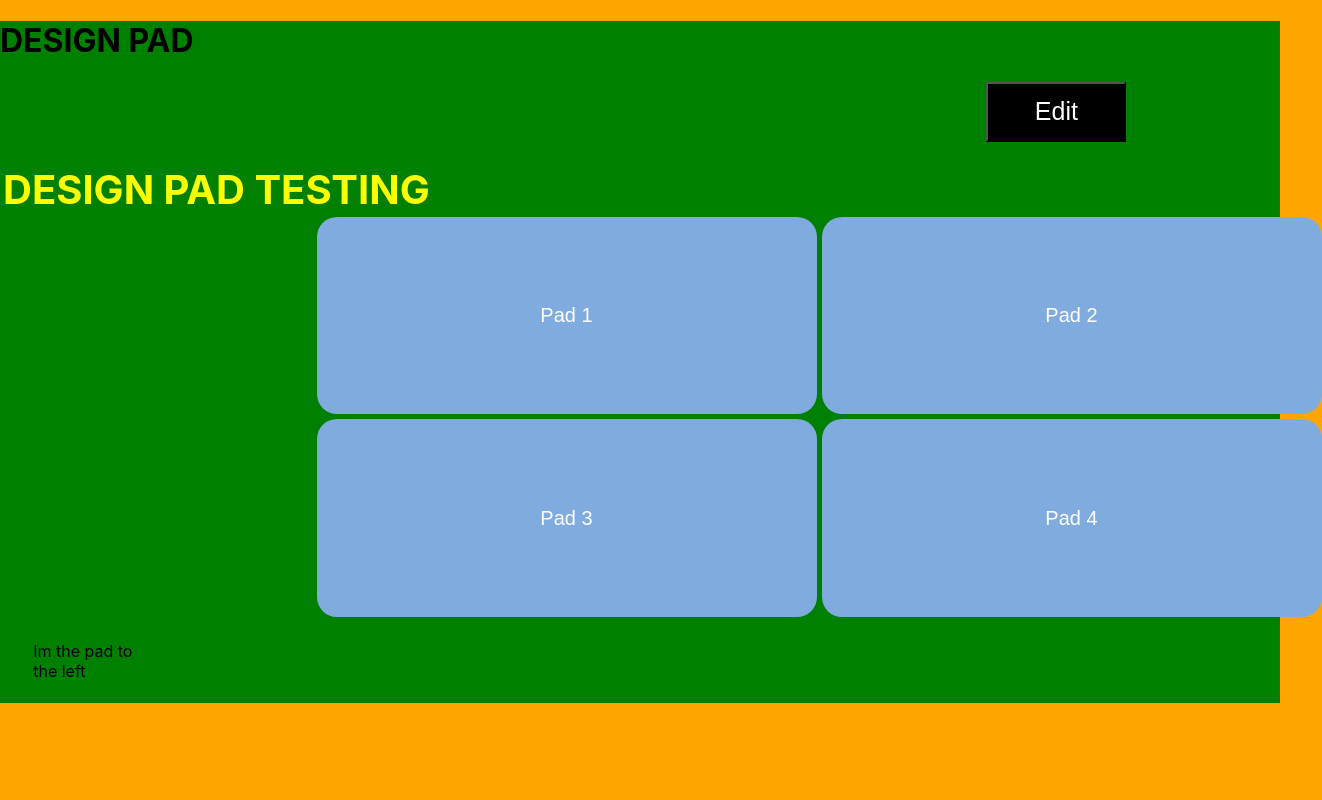
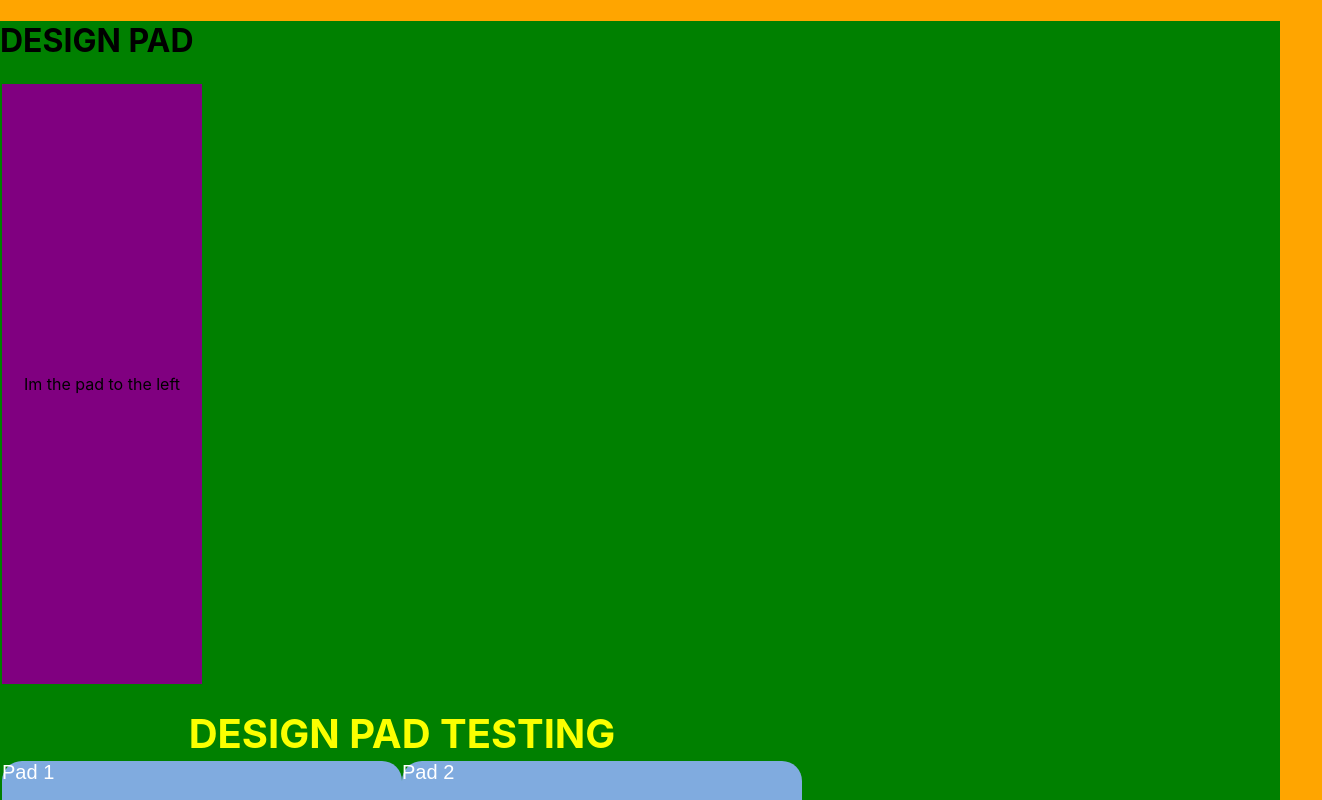
Before and after one commit to 464squad/design-pad, a React (Create React App) app: page / in a window 1280 px wide. Shown: the top 800 px of the page, 1322 px wide, since content can reach past the window. Built offline with nearby package versions, Linux system fonts and the light colour scheme.

Commit message:
Created development branch and made changes to DesignBoard.js, DesignContainer.js and index.css files

```diff
--- a/src/components/DesignBoard.js
+++ b/src/components/DesignBoard.js
@@ -20,16 +20,14 @@ const DesignBoardBody = () => {
         //         <th> DESIGN PAD </th>
         //     </tr>
         // </thead>
-        <div>
-            <div class="Pad">
-                <div class="board_container">
-                    <div class="box"> Pad 1 </div>
-                    <div class="box"> Pad 2 </div>
-                    <div class="box"> Pad 3 </div>
-                    <div class="box"> Pad 4 </div>
-                </div>
+        // <div class="Pad">
+            <div class="board_container">
+                <div class="box"> Pad 1 </div>
+                <div class="box"> Pad 2 </div>
+                <div class="box"> Pad 3 </div>
+                <div class="box"> Pad 4 </div>
             </div>
-        </div>
+        // </div>
     );
 }
 
--- a/src/components/DesignContainer.js
+++ b/src/components/DesignContainer.js
@@ -26,8 +26,8 @@ class DesignContainer extends React.Component {
             <div className="container">
                 <h1> DESIGN PAD </h1>
 
-                { /*TODO - Add PadInput Component */ }
-                <PadInput handleEditChange={this.editButtonEvent} />
+                { /*TODO - Add DesignPad Component */ }
+                <DesignPad/>
 
                 <br/>
 
@@ -36,8 +36,8 @@ class DesignContainer extends React.Component {
 
                 <br/>
 
-                { /*TODO - Add DesignPad Component */ }
-                <DesignPad/>
+                { /*TODO - Add PadInput Component */ }
+                <PadInput handleEditChange={this.editButtonEvent} />
 
                 <br/>
 
--- a/src/index.css
+++ b/src/index.css
@@ -15,6 +15,10 @@ code {
 
 .container {
   /* testing the container class  */
+  /* display: flex; */
+  /* flex-direction: row; */
+  /* flex-wrap: wrap; */
+  /* flex-flow: column wrap; */
   justify-content: center;
   align-items: center;
   background-color: green;
@@ -30,42 +34,58 @@ th {
   /* align-items: center; */
 }
 
-.Pad {
+/* .Pad {
   display: flex;
   flex-direction: center;
   justify-content: center;
   align-items: center;
   padding-left: 120%;
-  /* width: 1000px; */
-}
+  width: 1000px;
+} */
+
 .board_container {
   /* margin: 20px auto;  */
-  width: 400px;
-  height: 400px;
+
+  width: 800px;
+  height: 500px;
+
   /* background-color: #21728f; */
-  display: grid;
+
+  /* display: grid;
   grid-template-columns: 500px 500px;
-  grid-row: auto auto;
-  grid-column-gap: 5px;
-  grid-row-gap: 5px;
+  grid-row: auto auto ;
+  grid-column-gap: 2px;
+  grid-row-gap: 2.05px;  */
+
+  /* min-height: 100%; */
+  display: flex;
+  flex-wrap: wrap;
+  justify-content: space-between;
 }
 
 .box {
     background-color: #80abdf;
-    padding: 50px;
     border-radius: 20px;
     color: #fff;
-    display: flex;
-    align-items: center;
-    justify-content: center;
     font-size: 20px;
     font-family: sans-serif;
+
+    /* display: flex;
+    padding: 50px; */
+
+    width: 50%;
+    padding-bottom: 13%; /* 32:18, i.e. 16:9 */
+    margin-bottom: 1%; /* (100-32*3)/2 */
+
+    justify-content: center;
+    align-items: center;
 }
+
 
 .button_container {
   display: flex;
   flex-direction: row-reverse;
-  padding-right: 12%;
+  /* padding-right: 12%; */
 
 }
 
@@ -82,9 +102,22 @@ th {
 }
 
 .pad_container {
-  padding-left: 20%;
+  background-color: purple;
+  /* margin-left: 20%; */
+  /* padding-left: 20%; */
+  width: 200px;
+  height: 600px;
+  display: flex;
+  justify-content: center;
+  align-items: center;
+
 }
 
 .pads {
-
+  /* display: flex; */
+  /* border-radius: 5px; */
+  /* flex-direction: center; */
+  /* background-color: purple; */
+  /* justify-content: center;
+  align-items: center; */
 }
```
